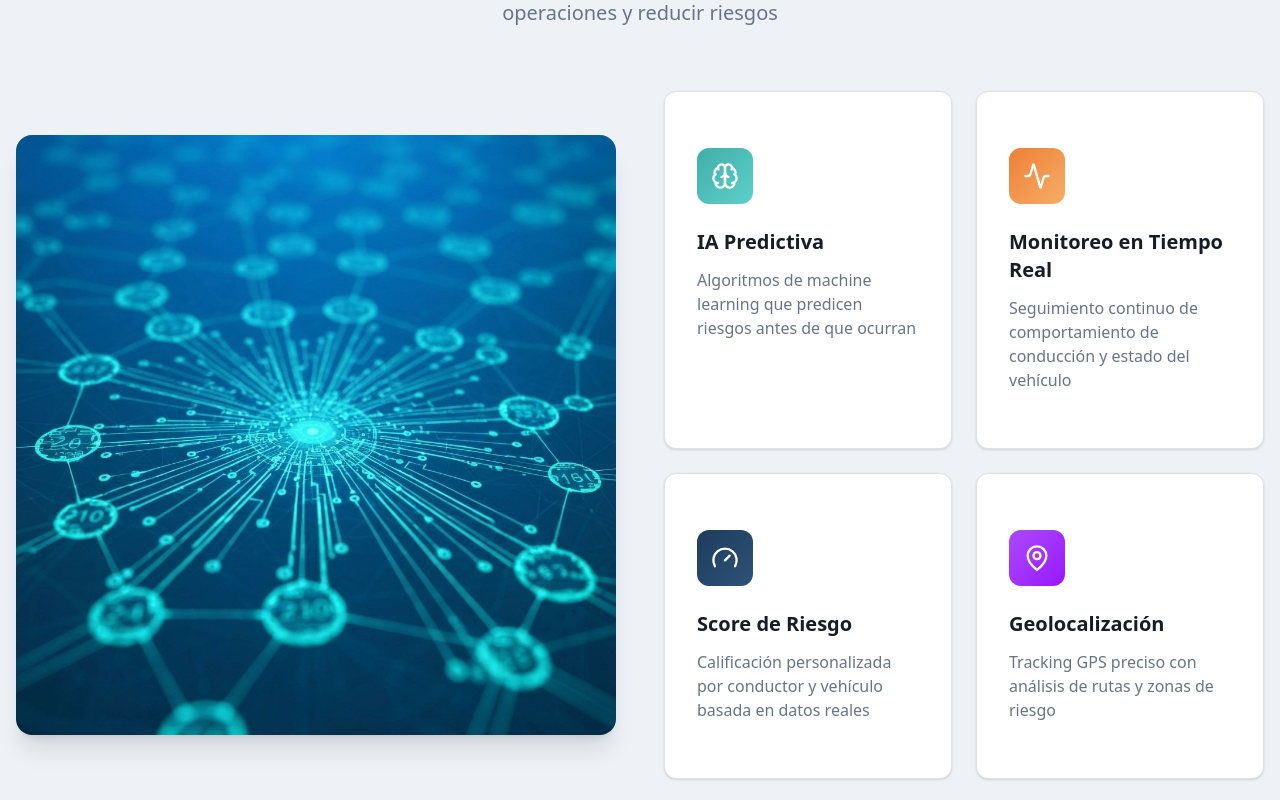
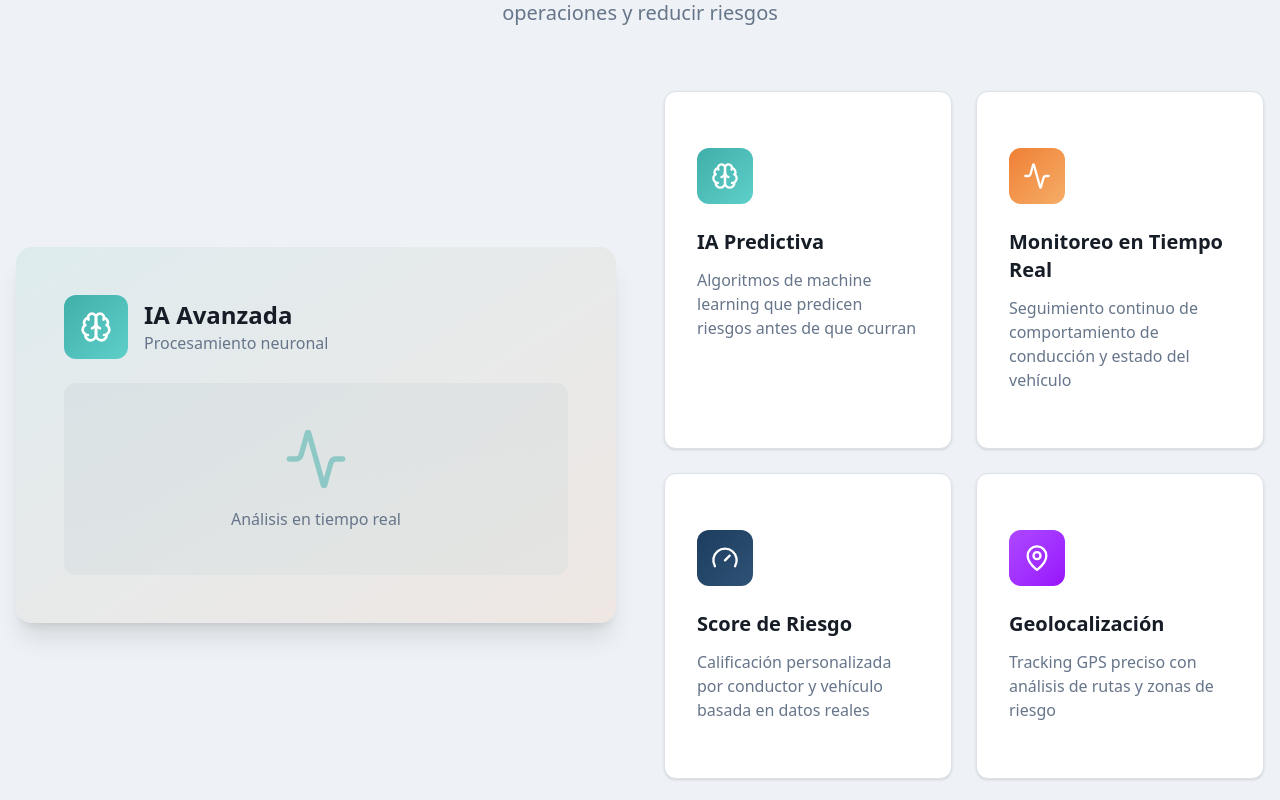
Before and after one commit to don-eich/v0-obid-io-landing, a Next.js app: page / in a window 1280 px wide. Shown: the part 2300-3100 px from the top of the page. Built offline with nearby package versions, Linux system fonts and the light colour scheme.

Commit message:
fix: replace problematic images with placeholders
Remove or replace images causing load errors for better performance.

#VERCEL_SKIP

Co-authored-by: doneich <192709182+don-eich@users.noreply.github.com>

```diff
--- a/app/page.tsx
+++ b/app/page.tsx
@@ -160,14 +160,24 @@ export default function LandingPage() {
           </div>
 
           <div className="grid lg:grid-cols-2 gap-12 items-center mb-16">
-            <div>
-              <Image
-                src="/images/ai-brain-network.jpg"
-                alt="Red neuronal procesando datos de vehículos"
-                width={600}
-                height={400}
-                className="rounded-2xl shadow-xl"
-              />
+            <div className="bg-gradient-to-br from-secondary/10 to-accent/10 rounded-2xl p-12 shadow-xl">
+              <div className="space-y-6">
+                <div className="flex items-center space-x-4">
+                  <div className="w-16 h-16 bg-gradient-to-br from-secondary to-secondary-light rounded-xl flex items-center justify-center">
+                    <Brain className="w-8 h-8 text-white" />
+                  </div>
+                  <div>
+                    <h3 className="text-2xl font-bold text-foreground">IA Avanzada</h3>
+                    <p className="text-muted-foreground">Procesamiento neuronal</p>
+                  </div>
+                </div>
+                <div className="h-48 bg-gradient-to-br from-primary/5 to-secondary/5 rounded-xl flex items-center justify-center">
+                  <div className="text-center">
+                    <Activity className="w-16 h-16 text-secondary mx-auto mb-4 animate-pulse" />
+                    <p className="text-muted-foreground">Análisis en tiempo real</p>
+                  </div>
+                </div>
+              </div>
             </div>
             <div className="grid md:grid-cols-2 gap-6">
               <Card className="group hover:shadow-xl transition-all duration-300 hover:-translate-y-1">
@@ -401,14 +411,32 @@ export default function LandingPage() {
             </Card>
           </div>
 
-          <div className="mt-12 text-center">
-            <Image
-              src="/images/driver-behavior.jpg"
-              alt="Análisis de comportamiento del conductor"
-              width={1200}
-              height={400}
-              className="rounded-2xl shadow-2xl mx-auto"
-            />
+          <div className="mt-12">
+            <div className="bg-gradient-to-r from-gray-800 to-gray-700 rounded-2xl p-12 shadow-2xl">
+              <div className="grid md:grid-cols-3 gap-8 text-center">
+                <div>
+                  <div className="w-20 h-20 bg-gradient-to-br from-secondary to-secondary-light rounded-full flex items-center justify-center mx-auto mb-4">
+                    <Gauge className="w-10 h-10 text-white" />
+                  </div>
+                  <div className="text-3xl font-bold text-white mb-2">100+</div>
+                  <p className="text-gray-300">Métricas en tiempo real</p>
+                </div>
+                <div>
+                  <div className="w-20 h-20 bg-gradient-to-br from-accent to-accent-light rounded-full flex items-center justify-center mx-auto mb-4">
+                    <Activity className="w-10 h-10 text-white" />
+                  </div>
+                  <div className="text-3xl font-bold text-white mb-2">24/7</div>
+                  <p className="text-gray-300">Monitoreo continuo</p>
+                </div>
+                <div>
+                  <div className="w-20 h-20 bg-gradient-to-br from-primary to-primary-light rounded-full flex items-center justify-center mx-auto mb-4">
+                    <Brain className="w-10 h-10 text-white" />
+                  </div>
+                  <div className="text-3xl font-bold text-white mb-2">AI</div>
+                  <p className="text-gray-300">Predicción inteligente</p>
+                </div>
+              </div>
+            </div>
           </div>
         </div>
       </section>
@@ -439,13 +467,12 @@ export default function LandingPage() {
                   </div>
                 </div>
                 <div className="mb-8">
-                  <Image
-                    src="/images/fleet-optimization.jpg"
-                    alt="Optimización de flotas"
-                    width={500}
-                    height={300}
-                    className="rounded-lg"
-                  />
+                  <div className="h-48 bg-gradient-to-br from-primary/20 to-primary-light/20 rounded-lg flex items-center justify-center">
+                    <div className="text-center">
+                      <Truck className="w-16 h-16 text-primary mx-auto mb-4" />
+                      <p className="text-muted-foreground font-semibold">Optimización de Flotas</p>
+                    </div>
+                  </div>
                 </div>
                 <div className="space-y-4">
                   {[
@@ -480,13 +507,12 @@ export default function LandingPage() {
                   </div>
                 </div>
                 <div className="mb-8">
-                  <Image
-                    src="/images/dashboard-mockup.jpg"
-                    alt="Dashboard para aseguradoras"
-                    width={500}
-                    height={300}
-                    className="rounded-lg"
-                  />
+                  <div className="h-48 bg-gradient-to-br from-secondary/20 to-secondary-light/20 rounded-lg flex items-center justify-center">
+                    <div className="text-center">
+                      <BarChart3 className="w-16 h-16 text-secondary mx-auto mb-4" />
+                      <p className="text-muted-foreground font-semibold">Analytics Dashboard</p>
+                    </div>
+                  </div>
                 </div>
                 <div className="space-y-4">
                   {[
```
